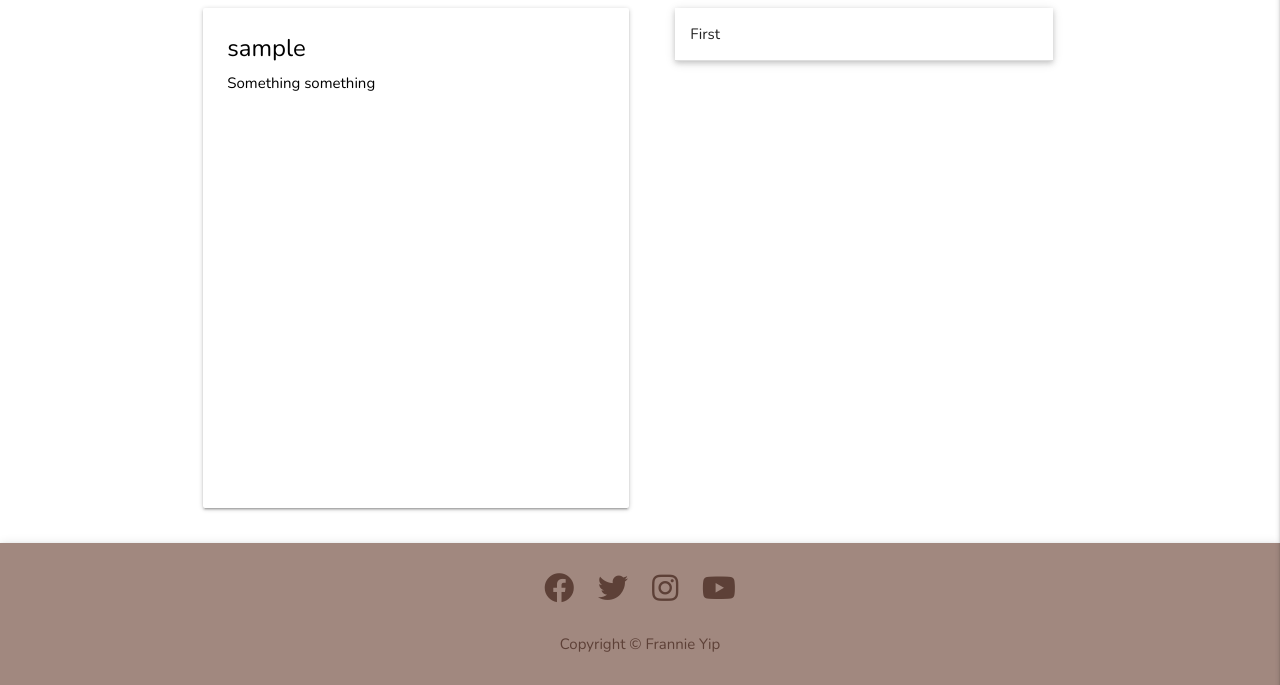
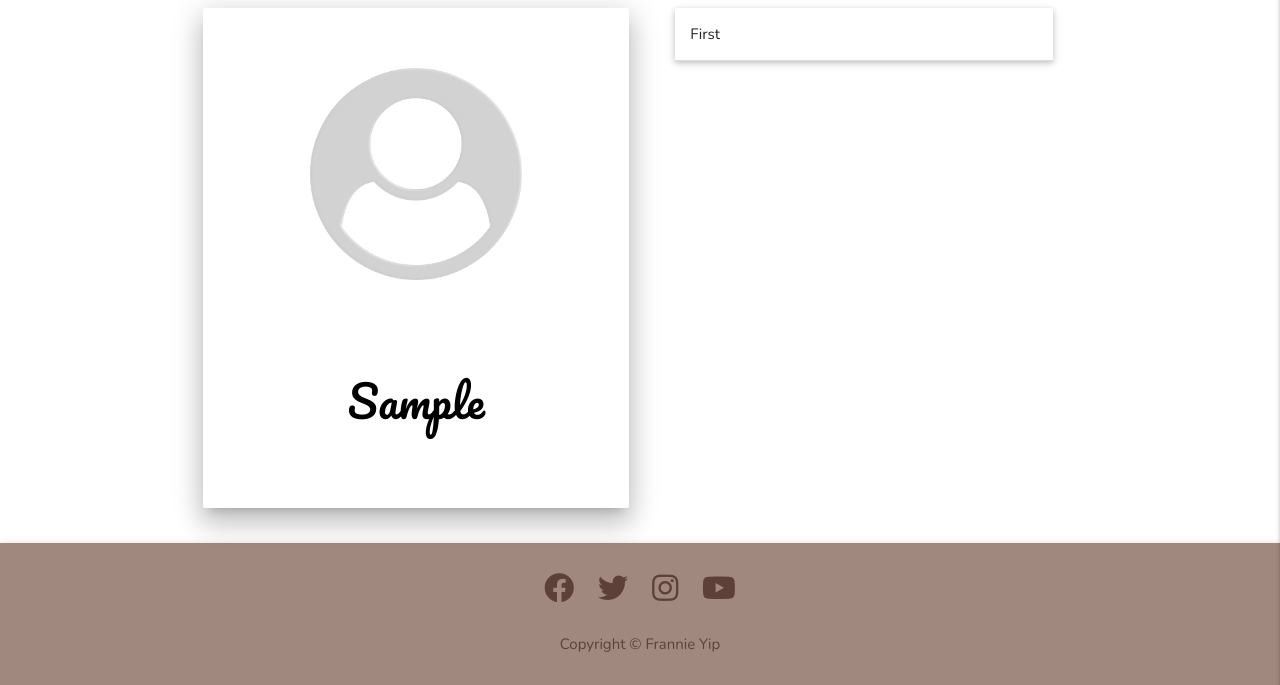
Before and after one commit to finnsterfran/The_Written_Tapestry, a Flask app: page /profile/1 in a window 1280 px wide. Shown: the part 172-857 px from the top of the page. Run offline with Flask 2, Linux system fonts and the light colour scheme; the visitor is signed in with stand-in values (Sample User, id 1); a database or web service that is not in the repository returns one stand-in record (values such as "Sample title"); some libraries are stand-ins or nearby versions.

Commit message:
add image avatar to profile.html, update css styling. realign cards in profile.html

```diff
--- a/app.py
+++ b/app.py
@@ -70,7 +70,7 @@ def login():
                     existing_user['password'],
                     request.form.get('password')):
                 session['user'] = request.form.get('username').lower()
-                flash("Hey {}!".format(request.form.get('username')))
+                flash("Hey {}!".format(request.form.get('username').capitalize()))
                 return redirect(url_for('profile', username=session['user']))
             else:
                 flash("Hmm...that's not your Username and/or Password.")
@@ -90,6 +90,7 @@ def logout():
 
 @app.route("/profile/<username>", methods=['GET', 'POST'])
 def profile(username):
+
     username = mongo.db.users.find_one(
         {"username": session["user"]})["username"]
 
--- a/static/css/style.css
+++ b/static/css/style.css
@@ -92,3 +92,14 @@ h2 {
 .reg-icon {
     padding-right: 10px;
 }
+
+.profile-img {
+    max-width: 50%;
+    height: auto;
+    margin: 4rem auto;
+}
+
+.profile-name {
+    margin-top: 3rem;
+    font-family: Pacifico;
+}
--- a/templates/profile.html
+++ b/templates/profile.html
@@ -1,17 +1,19 @@
 {% extends 'base.html' %}
 {% block content %}
     <div class="row">
-        <div class="profile-box col l6">
-            <div class="card large">
+        <div class="profile-box col s12  m6">
+            <div class="card large center-align z-depth-4">
+                <div class="card-image">
+                    <img class="profile-img" src="{{ url_for('static', filename='useravatar.png') }}" alt="default user icon image">
+                </div>
                 <div class="card-content black-text">
-                    <span class="card-title">
-                        {{ username }}
+                    <span class="profile-name card-title">
+                        <h3>{{ username.capitalize() }}</h3>
                     </span>
-                    <p>Something something</p>
                 </div>
             </div>
         </div>
-        <div class="profile-box col l6">
+        <div class="profile-box col s12 m6">
             <ul class="collapsible popout">
                 <li>
                     <div class="collapsible-header">First</div>
```
Also changed, not shown: static/useravatar.png (added).
